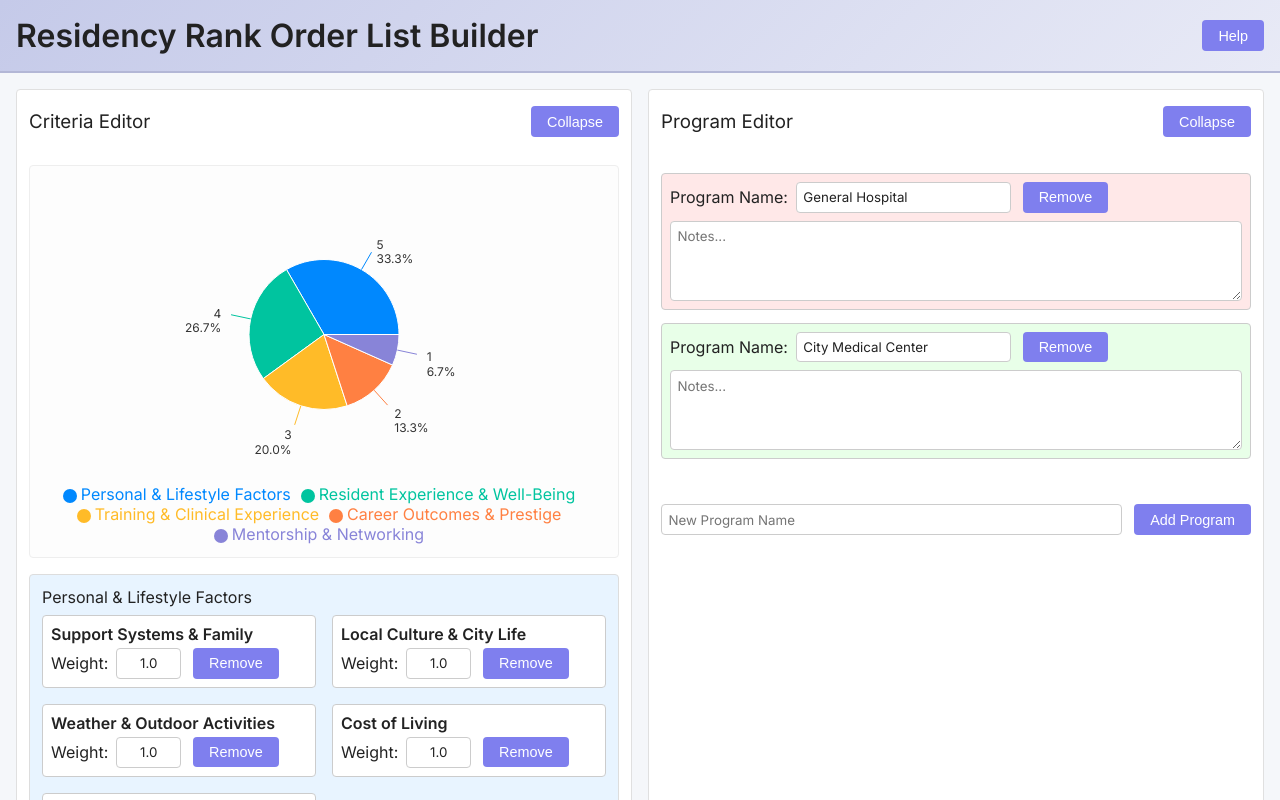
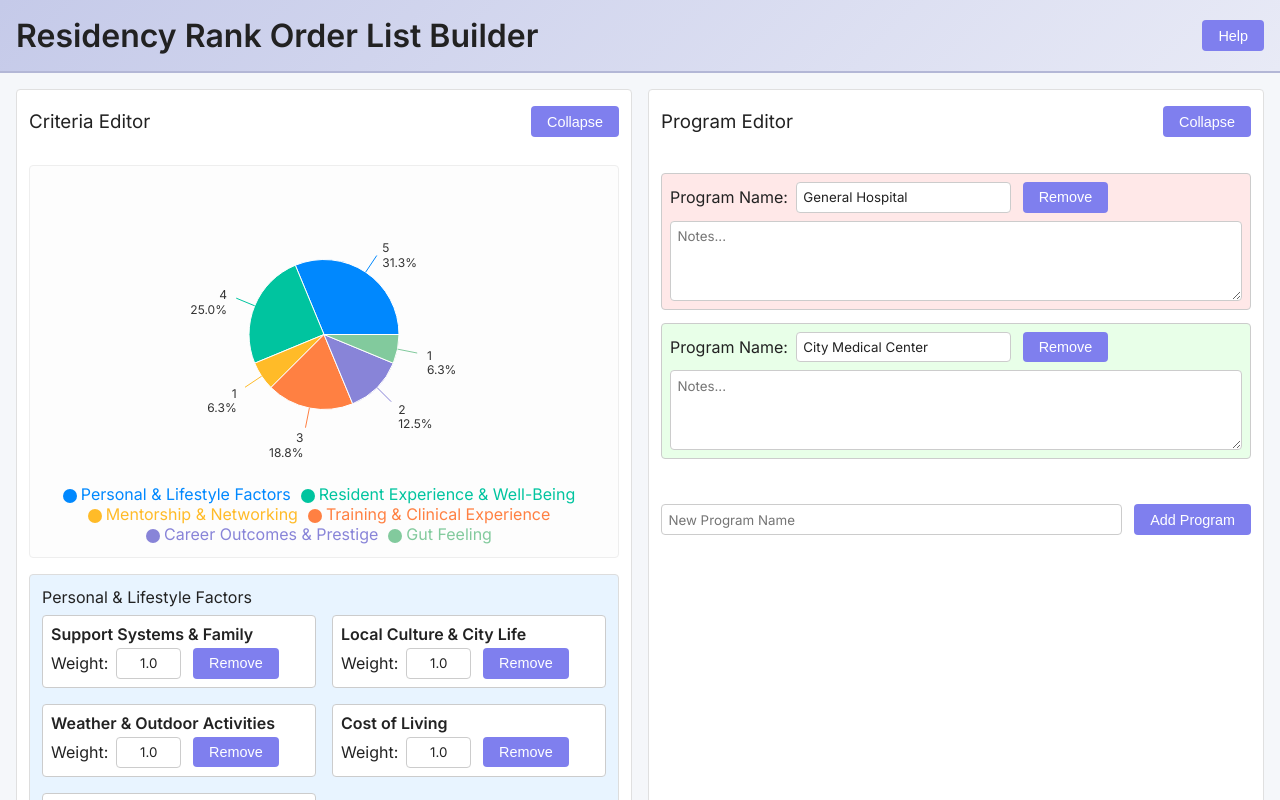
Before and after one commit to tig3r66/rank-order-list, a React (Create React App) app: page / in a window 1280 px wide. Shown: the top 800 px of the page. Built offline with nearby package versions, Linux system fonts and the light colour scheme; the HTML template or start-up script is replaced by a standard one.

Commit message:
Update App.js

```diff
--- a/src/App.js
+++ b/src/App.js
@@ -19,12 +19,13 @@ const initialCriteria = [
   { id: 'collegiality', label: 'Collegiality', category: 'Resident Experience & Well-Being', weight: '1.0' },
   { id: 'callSchedule', label: 'Call Schedule & Workload', category: 'Resident Experience & Well-Being', weight: '1.0' },
   { id: 'workLifeBalance', label: 'Work-Life Balance & Burnout', category: 'Resident Experience & Well-Being', weight: '1.0' },
+  { id: 'mentorship', label: 'Resident Experience & Well-Being', category: 'Mentorship & Networking', weight: '1.0' },
   { id: 'caseVolume', label: 'Case Volume', category: 'Training & Clinical Experience', weight: '1.0' },
   { id: 'caseComplexity', label: 'Case Complexity/Diversity', category: 'Training & Clinical Experience', weight: '1.0' },
   { id: 'operativeExposure', label: 'Operative Exposure', category: 'Training & Clinical Experience', weight: '1.0' },
   { id: 'programReputation', label: 'Program Reputation', category: 'Career Outcomes & Prestige', weight: '1.0' },
   { id: 'jobOpportunities', label: 'Job Opportunities', category: 'Career Outcomes & Prestige', weight: '1.0' },
-  { id: 'mentorship', label: 'Mentorship', category: 'Mentorship & Networking', weight: '1.0' }
+  { id: 'gutFeel', label: 'Gut Feeling', category: 'Gut Feeling', weight: '1.0' },
 ];
 
 const initialPrograms = [
```
